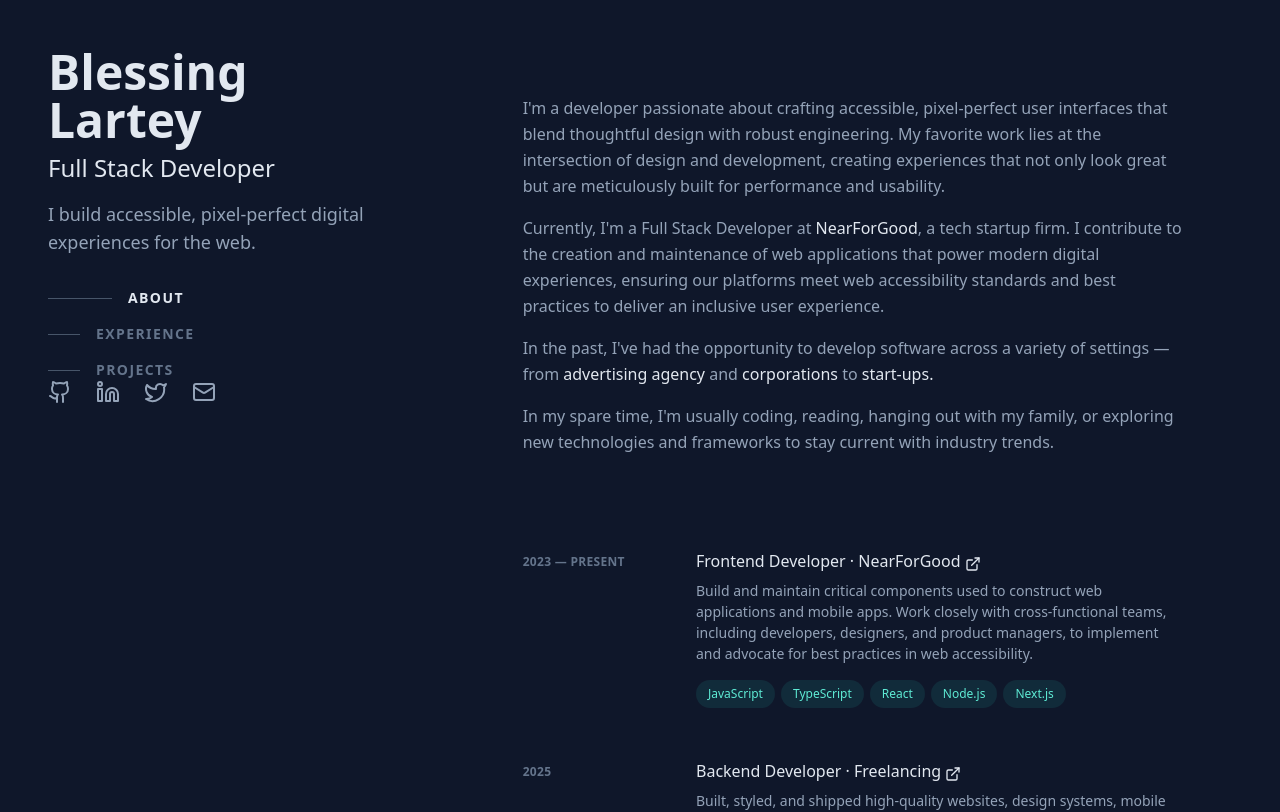
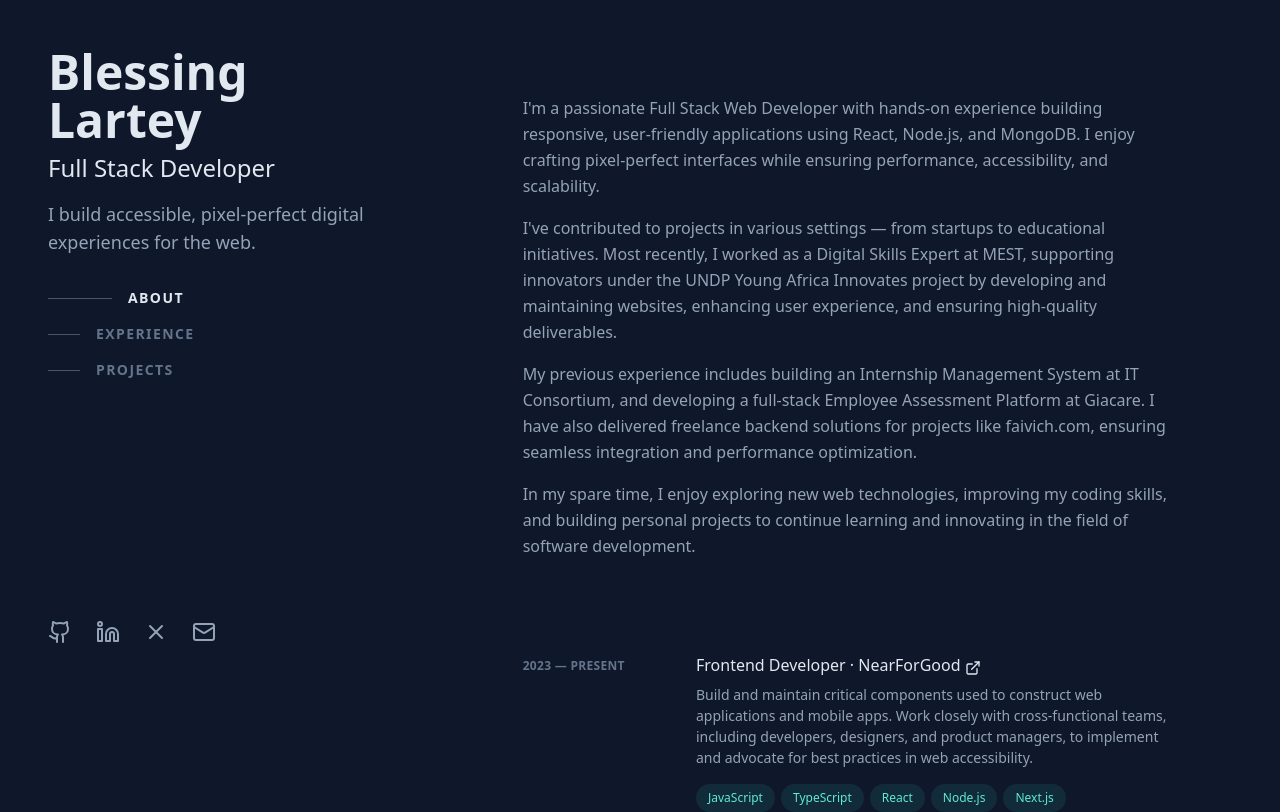
Before and after one commit to BlessingLartey/portfolio, a Next.js app: page / in a window 1280 px wide. Shown: the top 812 px of the page. Built offline with nearby package versions, Linux system fonts and the light colour scheme.

Commit message:
changed about

```diff
--- a/components/about.tsx
+++ b/components/about.tsx
@@ -7,50 +7,29 @@ export function About() {
 
       <div className="space-y-4 text-slate-400 leading-relaxed">
         <p>
-          I'm a developer passionate about crafting accessible, pixel-perfect user interfaces that blend thoughtful
-          design with robust engineering. My favorite work lies at the intersection of design and development, creating
-          experiences that not only look great but are meticulously built for performance and usability.
+          I'm a passionate Full Stack Web Developer with hands-on experience building responsive, user-friendly applications
+          using React, Node.js, and MongoDB. I enjoy crafting pixel-perfect interfaces while ensuring performance, accessibility,
+          and scalability.
         </p>
 
         <p>
-          Currently, I'm a Full Stack Developer at{" "}
-          <a href="https://x.com/nearforgood" className="font-medium text-slate-200 hover:text-teal-300 focus-visible:text-teal-300">
-            NearForGood
-          </a>
-          , a tech startup firm. I contribute to the creation and maintenance of web applications that power
-          modern digital experiences, ensuring our platforms meet web accessibility standards and best practices to
-          deliver an inclusive user experience.
+          I've contributed to projects in various settings — from startups to educational initiatives. Most recently, I worked
+          as a Digital Skills Expert at {/* <a href="https://mestafrica.org/" className="font-medium text-slate-200 hover:text-teal-300 focus-visible:text-teal-300"> */}MEST{/* </a> */},
+          supporting innovators under the UNDP Young Africa Innovates project by developing and maintaining websites, enhancing
+          user experience, and ensuring high-quality deliverables.
         </p>
 
         <p>
-          In the past, I've had the opportunity to develop software across a variety of settings — from{" "}
-          <a href="https://www.faivich.com/" className="font-medium text-slate-200 hover:text-teal-300 focus-visible:text-teal-300">
-            advertising agency
-          </a>{" "}
-          and{" "}
-          <a href="#" className="font-medium text-slate-200 hover:text-teal-300 focus-visible:text-teal-300">
-         corporations
-          </a>{" "}
-          to{" "}
-          <a href="#" className="font-medium text-slate-200 hover:text-teal-300 focus-visible:text-teal-300">
-            start-ups.
-          </a>{" "}
-          {/* and{" "}
-          <a href="#" className="font-medium text-slate-200 hover:text-teal-300 focus-visible:text-teal-300">
-            small digital product studios
-          </a>
-          . Additionally, I also released a{" "}
-          <a href="#" className="font-medium text-slate-200 hover:text-teal-300 focus-visible:text-teal-300">
-            comprehensive video course
-          </a>{" "}
-          a few years ago, guiding learners through building a web app with modern technologies. */}
+          My previous experience includes building an Internship Management System at {/* <a href="#" className="font-medium text-slate-200 hover:text-teal-300 focus-visible:text-teal-300"> */}IT Consortium{/* </a> */},
+          and developing a full-stack Employee Assessment Platform at {/* <a href="#" className="font-medium text-slate-200 hover:text-teal-300 focus-visible:text-teal-300"> */}Giacare{/* </a> */}. I have also delivered freelance backend solutions for projects like {/* <a href="https://faivich.com/" className="font-medium text-slate-200 hover:text-teal-300 focus-visible:text-teal-300"> */}faivich.com{/* </a> */},
+          ensuring seamless integration and performance optimization.
         </p>
 
         <p>
-          In my spare time, I'm usually coding, reading, hanging out with my family, or exploring new technologies and
-          frameworks to stay current with industry trends.
+          In my spare time, I enjoy exploring new web technologies, improving my coding skills, and building personal
+          projects to continue learning and innovating in the field of software development.
         </p>
       </div>
     </section>
-  )
+  );
 }
--- a/components/sidebar.tsx
+++ b/components/sidebar.tsx
@@ -1,7 +1,7 @@
 "use client"
 
 import { useState, useEffect } from "react"
-import { Github, Linkedin, Twitter, Mail, Menu, X } from "lucide-react"
+import { Github, Linkedin, Mail, Menu, X } from "lucide-react"
 
 export function Sidebar() {
   const [activeSection, setActiveSection] = useState("about")
@@ -99,7 +99,7 @@ export function Sidebar() {
                 rel="noopener noreferrer"
                 className="text-slate-400 hover:text-slate-200 transition-colors duration-200"
               >
-                <Twitter size={20} />
+                <X size={20} />
               </a>
               <a
                 href="mailto:bbklartey@gmail.com"
@@ -149,7 +149,7 @@ export function Sidebar() {
           </nav>
         </div>
 
-        <div className="flex space-x-6">
+        <div className="flex space-x-6 mt-60">
           <a
             href="https://github.com"
             target="_blank"
@@ -172,7 +172,7 @@ export function Sidebar() {
             rel="noopener noreferrer"
             className="text-slate-400 hover:text-slate-200 transition-colors duration-200"
           >
-            <Twitter size={24} />
+            <X size={24} />
           </a>
           <a
             href="mailto:bbklartey@gmail.com"
```
Also changed, not shown: 2 other files (tests, documents, lock files or other folders).
